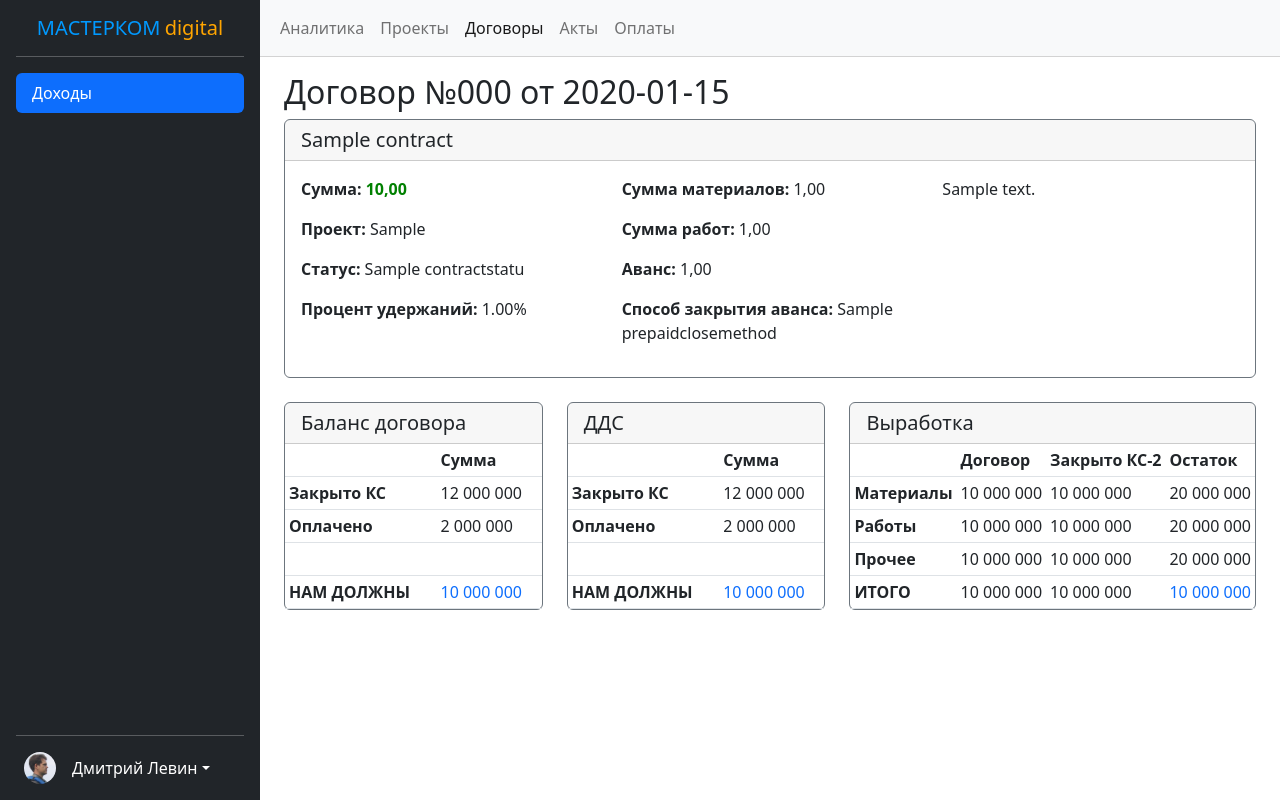
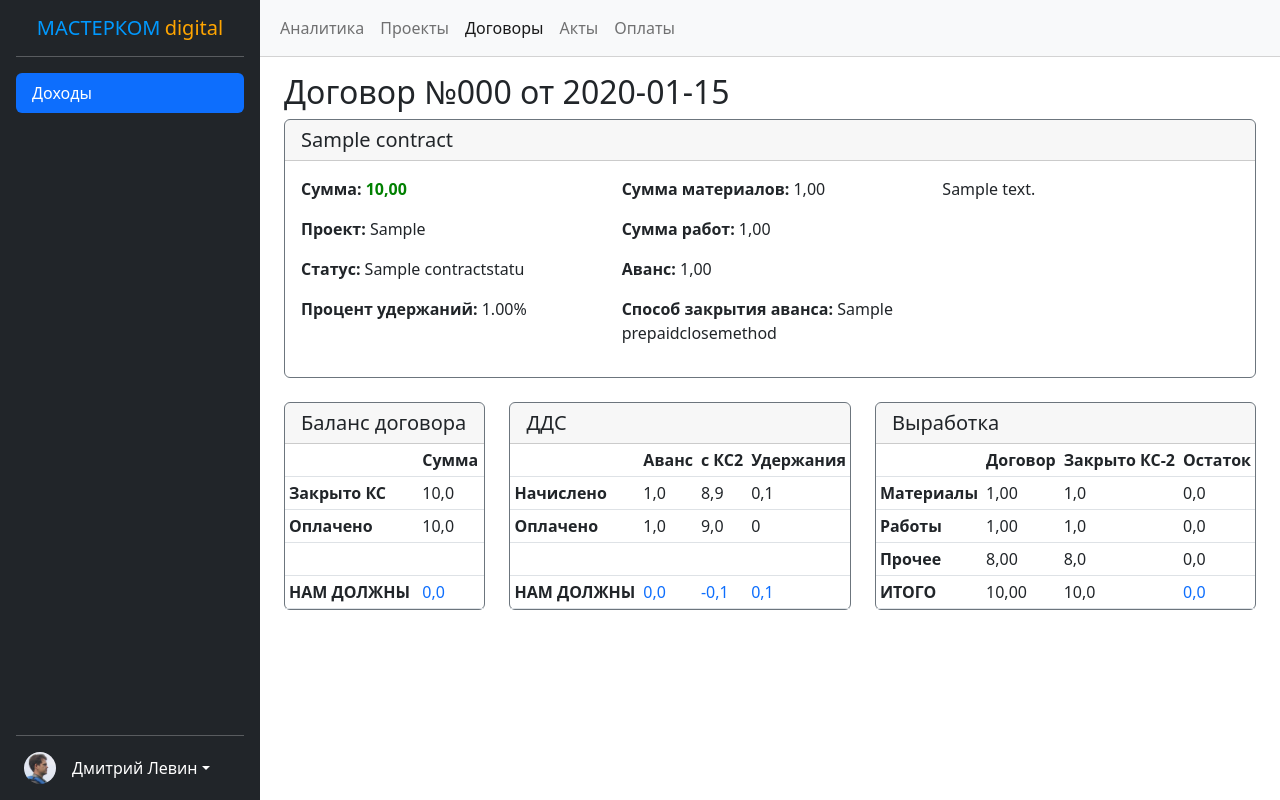
Before and after one commit to levin-dmi/mastercom, a Django app: page /incoming/contracts/view/1/ in a window 1280 px wide. Run offline with Django 3.2, Linux system fonts and the light colour scheme; tables that the repository leaves empty hold one stand-in row (values such as "Sample post"); some libraries are stand-ins or nearby versions.

Commit message:
+ contract analytic

```diff
--- a/incoming/templates/contracts/contract_view.html
+++ b/incoming/templates/contracts/contract_view.html
@@ -38,11 +38,11 @@
             <tbody>
                 <tr>
                     <th>Закрыто КС</th>
-                    <td>12 000 000</td>
+                    <td>{{ balance.0|intcomma }}</td>
                 </tr>
                 <tr>
                     <th>Оплачено</th>
-                    <td>2 000 000</td>
+                    <td>{{ balance.1|intcomma }}</td>
                 </tr>
                 <tr>
                     <td>&nbsp</td>
@@ -50,7 +50,7 @@
                 </tr>
                 <tr>
                     <th>НАМ ДОЛЖНЫ</th>
-                    <td><span class = "text-primary">10 000 000</span></td>
+                    <td><span class = "text-primary">{{ balance.2|intcomma }}</span></td>
                 </tr>
             </tbody>
         </table>
@@ -67,25 +67,35 @@
             <thead>
                 <tr>
                     <th></th>
-                    <th>Сумма</th>
+                    <th>Аванс</th>
+                    <th>с КС2</th>
+                    <th>Удержания</th>
                 </tr>
             </thead>
             <tbody>
                 <tr>
-                    <th>Закрыто КС</th>
-                    <td>12 000 000</td>
+                    <th>Начислено</th>
+                    <td>{{ cashflow.0.0|intcomma }}</td>
+                    <td>{{ cashflow.0.1|intcomma }}</td>
+                    <td>{{ cashflow.0.2|intcomma }}</td>
                 </tr>
                 <tr>
                     <th>Оплачено</th>
-                    <td>2 000 000</td>
+                    <td>{{ cashflow.1.0|intcomma }}</td>
+                    <td>{{ cashflow.1.1|intcomma }}</td>
+                    <td>{{ cashflow.1.2|intcomma }}</td>
                 </tr>
                 <tr>
                     <td>&nbsp</td>
                     <td></td>
+                    <td></td>
+                    <td></td>
                 </tr>
                 <tr>
                     <th>НАМ ДОЛЖНЫ</th>
-                    <td><span class = "text-primary">10 000 000</span></td>
+                    <td><span class = "text-primary">{{ cashflow.2.0|intcomma }}</span></td>
+                    <td><span class = "text-primary">{{ cashflow.2.1|intcomma }}</span></td>
+                    <td><span class = "text-primary">{{ cashflow.2.2|intcomma }}</span></td>
                 </tr>
             </tbody>
         </table>
@@ -110,27 +120,27 @@
             <tbody>
                 <tr>
                     <th>Материалы</th>
-                    <td>10 000 000</td>
-                    <td>10 000 000</td>
-                    <td>20 000 000</td>
+                    <td>{{ working.0.0|intcomma }}</td>
+                    <td>{{ working.0.1|intcomma }}</td>
+                    <td>{{ working.0.2|intcomma }}</td>
                 </tr>
                                 <tr>
                     <th>Работы</th>
-                    <td>10 000 000</td>
-                    <td>10 000 000</td>
-                    <td>20 000 000</td>
+                    <td>{{ working.1.0|intcomma }}</td>
+                    <td>{{ working.1.1|intcomma }}</td>
+                    <td>{{ working.1.2|intcomma }}</td>
                 </tr>
                                 <tr>
                     <th>Прочее</th>
-                    <td>10 000 000</td>
-                    <td>10 000 000</td>
-                    <td>20 000 000</td>
+                    <td>{{ working.2.0|intcomma }}</td>
+                    <td>{{ working.2.1|intcomma }}</td>
+                    <td>{{ working.2.2|intcomma }}</td>
                 </tr>
                                                 <tr>
                     <th>ИТОГО</th>
-                    <td>10 000 000</td>
-                    <td>10 000 000</td>
-                    <td><span class = "text-primary">10 000 000</span></td>
+                    <td>{{ working.3.0|intcomma }}</td>
+                    <td>{{ working.3.1|intcomma }}</td>
+                    <td><span class = "text-primary">{{ working.3.2|intcomma }}</span></td>
                 </tr>
 
 
--- a/incoming/views.py
+++ b/incoming/views.py
@@ -1,4 +1,5 @@
 from django.shortcuts import render
+from django.views.decorators.cache import cache_control
 from django.views.generic.edit import CreateView, UpdateView, DeleteView
 from django.urls import reverse_lazy
 from django.db.models import Q, Sum, FloatField
@@ -116,11 +117,48 @@ def contracts(request):
 
 
 # ------------------------------------------------------------------------
+# @cache_control(max_age=0, no_cache=True, no_store=True, must_revalidate=True)
 def contract_view(request, contract_id):
     obj = Contract.objects.get(pk=contract_id)
 
+    act_sum = Act.objects.aggregate(sum=Sum('total_sum', output_field=FloatField(), filter=Q(contract__pk=obj.pk)))['sum']
+    act_sum = 0 if not act_sum else round(act_sum, 2)
+    material_act_sum = Act.objects.aggregate(sum=Sum('material_sum', output_field=FloatField(), filter=Q(contract__pk=obj.pk)))['sum']
+    material_act_sum = 0 if not material_act_sum else round(material_act_sum, 2)
+    work_act_sum = Act.objects.aggregate(sum=Sum('work_sum', output_field=FloatField(), filter=Q(contract__pk=obj.pk)))['sum']
+    work_act_sum = 0 if not work_act_sum else round(work_act_sum, 2)
+    prepaid_pay_sum = Payment.objects.aggregate(sum=Sum('prepaid_sum', output_field=FloatField(), filter=Q(contract__pk=obj.pk)))['sum']
+    prepaid_pay_sum = 0 if not prepaid_pay_sum else round(prepaid_pay_sum, 2)
+    pay_sum = Payment.objects.aggregate(sum=Sum('total_sum', output_field=FloatField(), filter=Q(contract__pk=obj.pk)))['sum']
+    pay_sum = 0 if not pay_sum else round(pay_sum, 2)
+
+    balance = [Act.objects.aggregate(sum=Sum('total_sum', output_field=FloatField(), filter=Q(contract__pk=obj.pk)))['sum'],
+               Payment.objects.aggregate(sum=Sum('total_sum', output_field=FloatField(), filter=Q(contract__pk=obj.pk)))['sum']]
+    balance[0] = 0 if not balance[0] else round(balance[0], 2)
+    balance[1] = 0 if not balance[1] else round(balance[1], 2)
+    balance.append(round(balance[0]-balance[1], 2))
+    balance[0] = 0 if not balance[0] else round(balance[0], 2)
+    balance[1] = 0 if not balance[1] else round(balance[1], 2)
+    balance.append(round(balance[0]-balance[1], 2))
+
+    cashflow = []
+    retention_percent = 0 if not obj.retention_percent else obj.retention_percent
+    ctr_prepaid = 0 if not obj.prepaid else float(obj.prepaid)
+    payment_proportion = float(1 - float(ctr_prepaid) / float(obj.total_sum) - float(retention_percent) / 100)
+    cashflow.append([ctr_prepaid, round(act_sum*payment_proportion,2), round(act_sum*float(retention_percent)/100, 2)])
+    cashflow.append([prepaid_pay_sum, pay_sum - prepaid_pay_sum, 0])
+    cashflow.append([round(cashflow[0][0]-cashflow[1][0],2), round(cashflow[0][1]-cashflow[1][1],2), round(cashflow[0][2]-cashflow[1][2],2),])
+
+    working = []
+    working.append([obj.material_sum, material_act_sum, round(float(obj.material_sum)-material_act_sum, 2)])
+    working.append([obj.work_sum, work_act_sum, round(float(obj.work_sum)-work_act_sum, 2)])
+    working.append([obj.total_sum - obj.material_sum - obj.work_sum,
+                    round(act_sum - material_act_sum - work_act_sum, 2),
+                    round(float(obj.total_sum - obj.material_sum - obj.work_sum)-(act_sum - material_act_sum - work_act_sum),2)])
+    working.append([obj.total_sum, act_sum, round(float(obj.total_sum)-act_sum, 2)])
+
     env = {'contract_page': True, 'header': f"Договор №{obj.number} от {obj.date}"}
-    context = {'obj': obj, 'env': env}
+    context = {'obj': obj, 'env': env, 'balance': balance, 'cashflow': cashflow, 'working': working}
     return render(request, 'contracts/contract_view.html', context)
 
 
```
